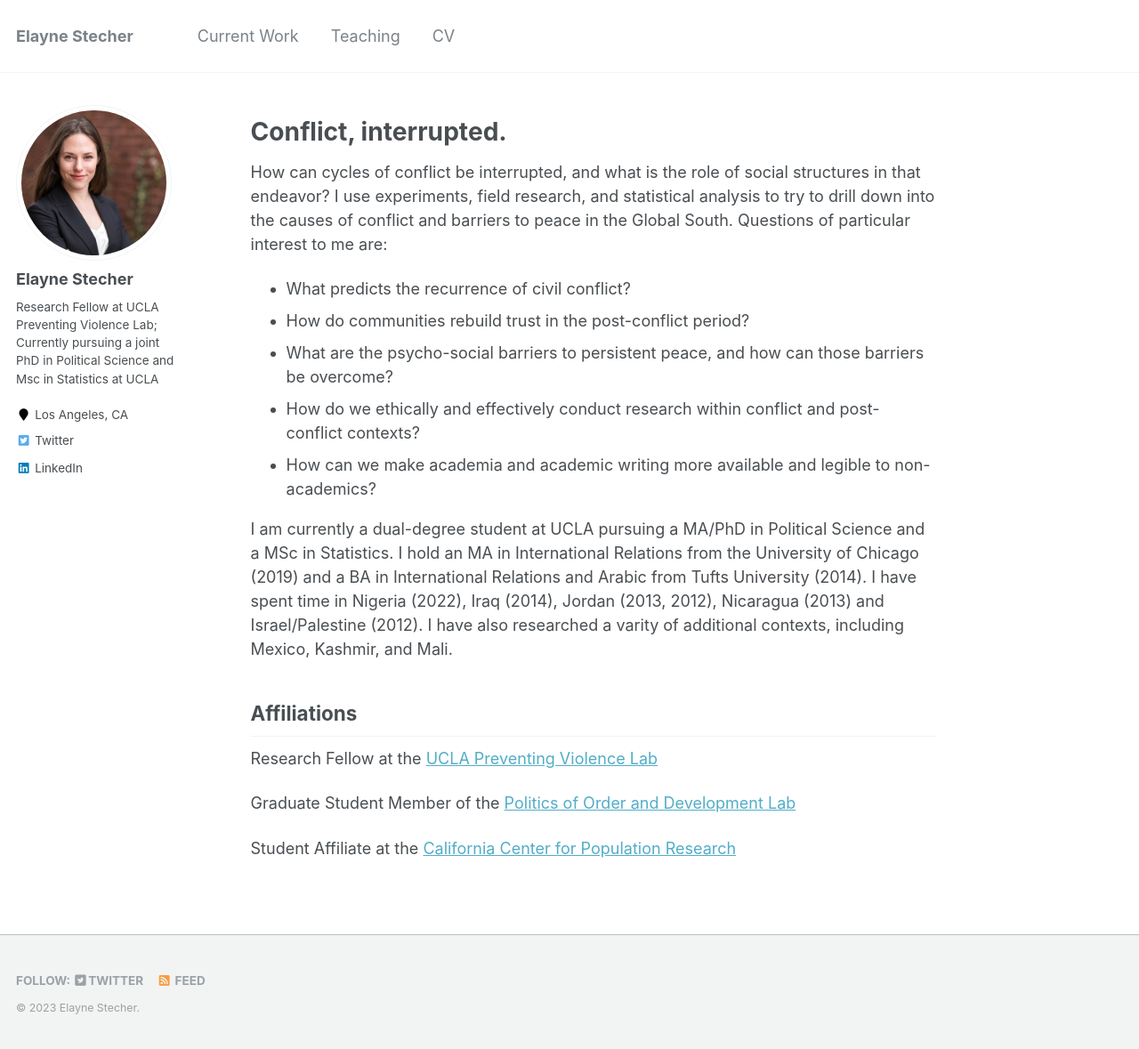
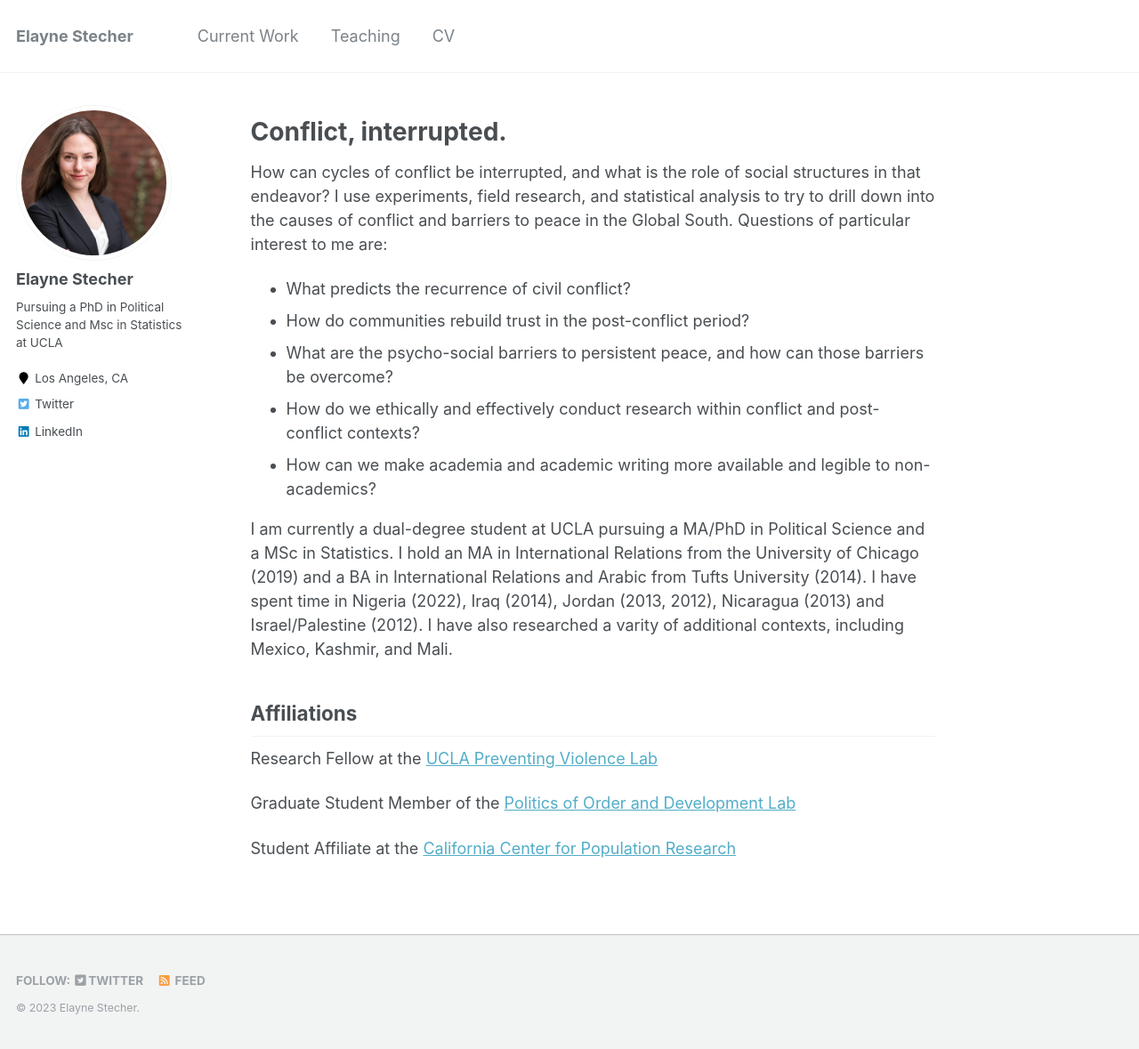
Before and after one commit to estech01/estech01.github.io, a Jekyll site: the page built from _pages/about.md, in a window 1280 px wide and 1179 px high. Shown: the whole window at 89% size. Built offline with Jekyll 4.4.1, drawn with Linux system fonts in a browser that asks for light colours.

Commit message:
Update _config.yml

```diff
--- a/_config.yml
+++ b/_config.yml
@@ -82,7 +82,7 @@ analytics:
 author:
   name             : "Elayne Stecher"
   avatar           : "profile.png"
-  bio              : "Research Fellow at UCLA Preventing Violence Lab; Currently pursuing a joint PhD in Political Science and Msc in Statistics at UCLA"
+  bio              : "Pursuing a PhD in Political Science and Msc in Statistics at UCLA"
   location         : "Los Angeles, CA"
   employer         :
   pubmed           : #"https://www.ncbi.nlm.nih.gov/pubmed/?term=john+snow"
```
